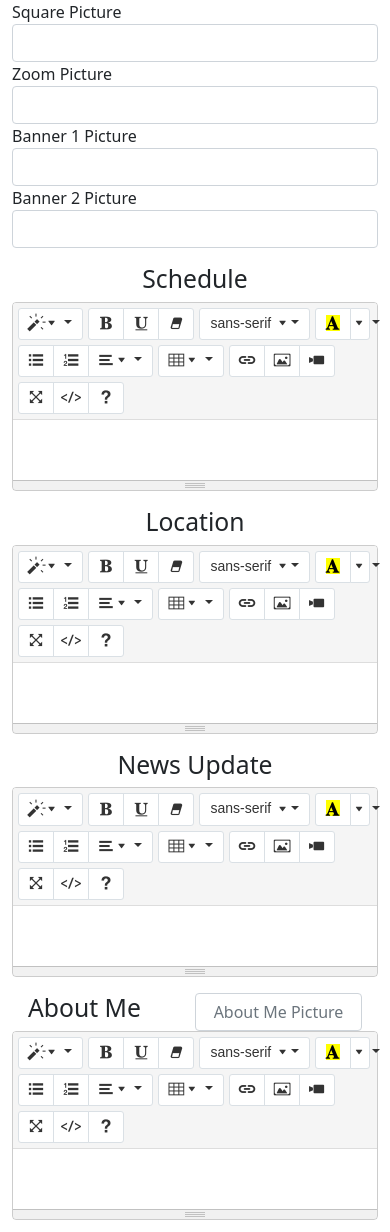
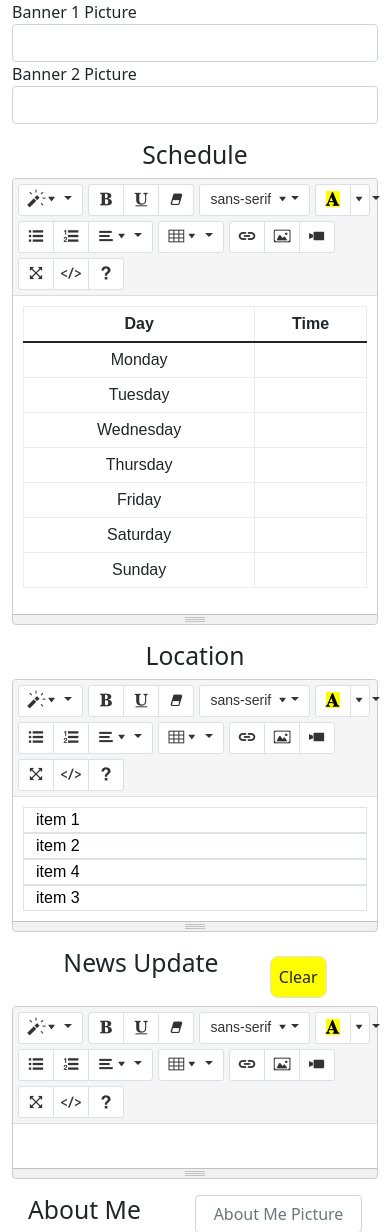
Before and after one commit to Tbone8098/family-matters-FLASK, a Flask app: page /admin/refit_page in a window 390 px wide. Shown: the part 128-1360 px from the top of the page. Run offline with Flask 2, Linux system fonts and the light colour scheme; the visitor is signed in with stand-in values (Sample User, id 1); data that the repository does not hold is empty; some libraries are stand-ins or nearby versions.

Commit message:
update refit admin page

```diff
--- a/flask_app/__init__.py
+++ b/flask_app/__init__.py
@@ -2,8 +2,8 @@ from flask import Flask
 app = Flask(__name__)
 app.secret_key = 'Whos your daddy? Goons your daddy!'
 
-# DATABASE_SCHEMA = 'family_matters_db'
-DATABASE_SCHEMA = 's3p5x7kb9czupn46'
+DATABASE_SCHEMA = 'family_matters_db'
+# DATABASE_SCHEMA = 's3p5x7kb9czupn46'
 
 from flask_bcrypt import Bcrypt
 bcrypt = Bcrypt(app)
--- a/flask_app/config/mysqlconnection.py
+++ b/flask_app/config/mysqlconnection.py
@@ -4,13 +4,13 @@ import pymysql.cursors
 class MySQLConnection:
     def __init__(self, db):
         connection = pymysql.connect(
-            host = 'eanl4i1omny740jw.cbetxkdyhwsb.us-east-1.rds.amazonaws.com',
-            user = 'tsb8ie9awn4a20i3',
-            password = 'e3smu6va1pouee40',
+            # host = 'eanl4i1omny740jw.cbetxkdyhwsb.us-east-1.rds.amazonaws.com',
+            # user = 'tsb8ie9awn4a20i3',
+            # password = 'e3smu6va1pouee40',
 
-            # host = 'localhost',
-            # user = 'root',
-            # password = 'root',
+            host = 'localhost',
+            user = 'root',
+            password = 'root',
 
 
             db = db,
--- a/flask_app/controllers/controller_refit_page.py
+++ b/flask_app/controllers/controller_refit_page.py
@@ -19,7 +19,7 @@ def new_refit_page():
     }
     return render_template('admin/refit/refit_page.html', **context)
 
-@app.route('/refit_page/<int:id>/update', methods=['post'])
+@app.route('/admin/refit_page/<int:id>/update', methods=['post'])
 @checkLogin
 def update_refit_page(id):
     data = {
@@ -27,4 +27,4 @@ def update_refit_page(id):
     }
     del data['files']
     model_refit_page.RefitPage.update_one(id=id, **data)
-    return redirect('/refit_page')
+    return redirect('/admin/refit_page')
--- a/flask_app/models/model_refit_page.py
+++ b/flask_app/models/model_refit_page.py
@@ -15,8 +15,6 @@ class RefitPage(model_base.base_model):
         self.about_me_picture = data['about_me_picture']
         self.user_id = data['user_id']
         self.playlist_id = data['playlist_id']
-        self.loc_picture = data['loc_picture']
-        self.zoom_picture = data['zoom_picture']
         self.banner1_picture = data['banner1_picture']
         self.banner2_picture = data['banner2_picture']
 
--- /dev/null
+++ b/flask_app/static/js/refit.js
@@ -0,0 +1,6 @@
+var newsResetBtn = document.querySelector('#news_reset_btn')
+
+newsResetBtn.addEventListener('click', function(){
+    this.parentElement.parentElement.children[2].children[2].children[2].textContent = ""
+    this.parentElement.parentElement.children[1].textContent = ""
+})
--- a/flask_app/templates/admin/refit/refit_page.html
+++ b/flask_app/templates/admin/refit/refit_page.html
@@ -1,6 +1,6 @@
 {% extends 'admin/base.html' %}
 {% block content %}
-<form action="/refit_page/{{page.id}}/update" method="post">
+<form action="/admin/refit_page/{{page.id}}/update" method="post">
     <div class="row">
         <div class="col-12 d-flex justify-content-between px-3">
             <h1>Page</h1>
@@ -22,35 +22,100 @@
             </select>
         </div>
         <div class="col-12 col-sm-4">
-            <label for="loc_picture">Square Picture</label>
-            <input class="form-control" type="text" name="loc_picture" id="loc_picture" value="{{ page.loc_picture if page.loc_picture != None else '' }}">
-            <label for="zoom_picture">Zoom Picture</label>
-            <input class="form-control" type="text" name="zoom_picture" id="zoom_picture" value="{{ page.zoom_picture if page.zoom_picture != None else '' }}">
-        </div>
-        <div class="col-12 col-sm-4">
             <label for="banner1_picture">Banner 1 Picture</label>
-            <input class="form-control" type="text" name="banner1_picture" id="banner1_picture" value="{{ page.banner1_picture if page.banner1_picture != None else '' }}">
+            <input class="form-control" type="text" name="banner1_picture" id="banner1_picture"
+                value="{{ page.banner1_picture if page.banner1_picture != None else '' }}">
             <label for="banner2_picture">Banner 2 Picture</label>
-            <input class="form-control" type="text" name="banner2_picture" id="banner2_picture" value="{{ page.banner2_picture if page.banner2_picture != None else '' }}">
+            <input class="form-control" type="text" name="banner2_picture" id="banner2_picture"
+                value="{{ page.banner2_picture if page.banner2_picture != None else '' }}">
         </div>
     </div>
     <div class="row">
         <div class="col-12 col-lg-6 mt-3">
             <h2 class="text-center">Schedule</h2>
-            <textarea name="schedule" id="schedule" cols="30" rows="10"
-            class="summernote">{{ page.schedule if page.schedule != None else '' }}</textarea>
+            <textarea name="schedule" id="schedule" cols="30" rows="10" class="summernote">
+            {% if page.schedule %}
+                {{ page.schedule }}
+            {% else %}
+                <table class="table">
+                    <thead>
+                        <tr class="text-center">
+                            <th><strong>Day</strong></th>
+                            <th><strong>Time</strong></th>
+                        </tr>
+                    </thead>
+                    <tbody class="text-center">
+                        <tr>
+                            <td>Monday</td>
+                            <td></td>
+                        </tr>
+                        <tr>
+                            <td>Tuesday</td>
+                            <td></td>
+                        </tr>
+                        <tr>
+                            <td>Wednesday</td>
+                            <td></td>
+                        </tr>
+                        <tr>
+                            <td>Thursday</td>
+                            <td></td>
+                        </tr>
+                        <tr>
+                            <td>Friday</td>
+                            <td></td>
+                        </tr>
+                        <tr>
+                            <td>Saturday</td>
+                            <td></td>
+                        </tr>
+                        <tr>
+                            <td>Sunday</td>
+                            <td></td>
+                        </tr>
+                    </tbody>
+                </table>
+            {% endif %}
+            </textarea>
         </div>
         <div class="col-12 col-lg-6 mt-3">
             <h2 class="text-center">Location</h2>
-            <textarea name="loc" id="loc" cols="30" rows="10"
-            class="summernote">{{ page.loc if page.loc != None else '' }}</textarea>
+            <textarea name="loc" id="loc" cols="30" rows="10" class="summernote">
+                {% if page.loc %}
+                    {{ page.loc }}
+                {% else %}
+                <div class="row d-flex justify-content-center">
+                    <div class="col-12 col-sm-5 col-md-4 col-lg-3 border border-1">
+                        item 1
+                    </div>
+                    <div class="col-12 col-sm-5 col-md-4 col-lg-3 border border-1">
+                        item 2
+                    </div>
+                </div>
+                <div class="row d-flex flex-column-reverse flex-sm-row justify-content-center">
+                    <div class="col-12 col-sm-5 col-md-4 col-lg-3 border border-1">
+                        item 3
+                    </div>
+                    <div class="col-12 col-sm-5 col-md-4 col-lg-3 border border-1">
+                        item 4
+                    </div>
+                </div>
+                {% endif %}
+            </textarea>
         </div>
     </div>
     <div class="row">
         <div class="col-12 col-lg-6 mt-3">
-            <h2 class="text-center">News Update</h2>
+            <div class="d-flex justify-content-evenly">
+                <h2 class="text-center">News Update</h2>
+                <span class="btn bg__refit__yellow border border-1" id="news_reset_btn">Clear</span>
+            </div>
             <textarea name="news" id="news" cols="30" rows="3"
-                class="summernote">{{ page.news if page.news != None else '' }}</textarea>
+                class="summernote">
+                {% if page.news %}
+                    {{ page.news }}
+                {% endif %}
+            </textarea>
         </div>
         <div class="col-12 col-lg-6 mt-3">
             <div class="d-flex justify-content-between align-items-center px-3">
@@ -65,3 +130,7 @@
     </div>
 </form>
 {% endblock content %}
+
+{% block js %}
+<script src="{{ url_for('static', filename='js/refit.js') }}"></script>
+{% endblock js %}
```
Also changed, not shown: flask_app/templates/main/refit/refit_on_the_road.html (+14 -21 lines).
